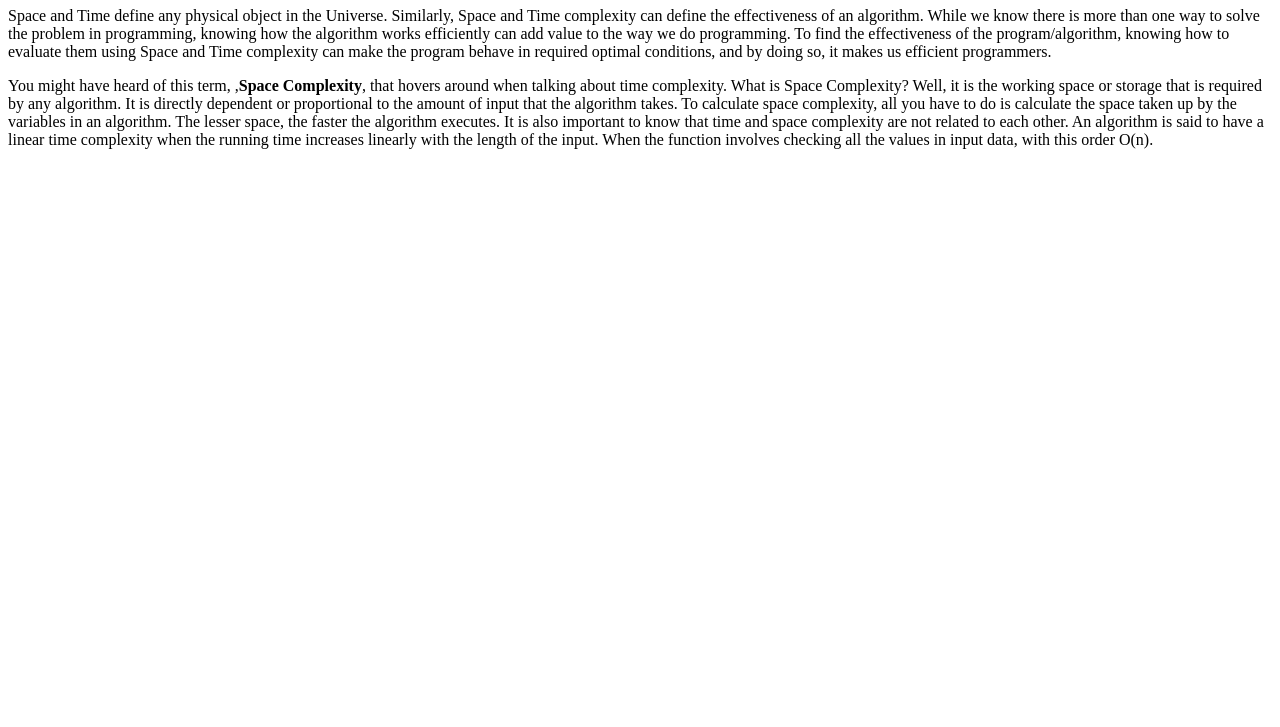
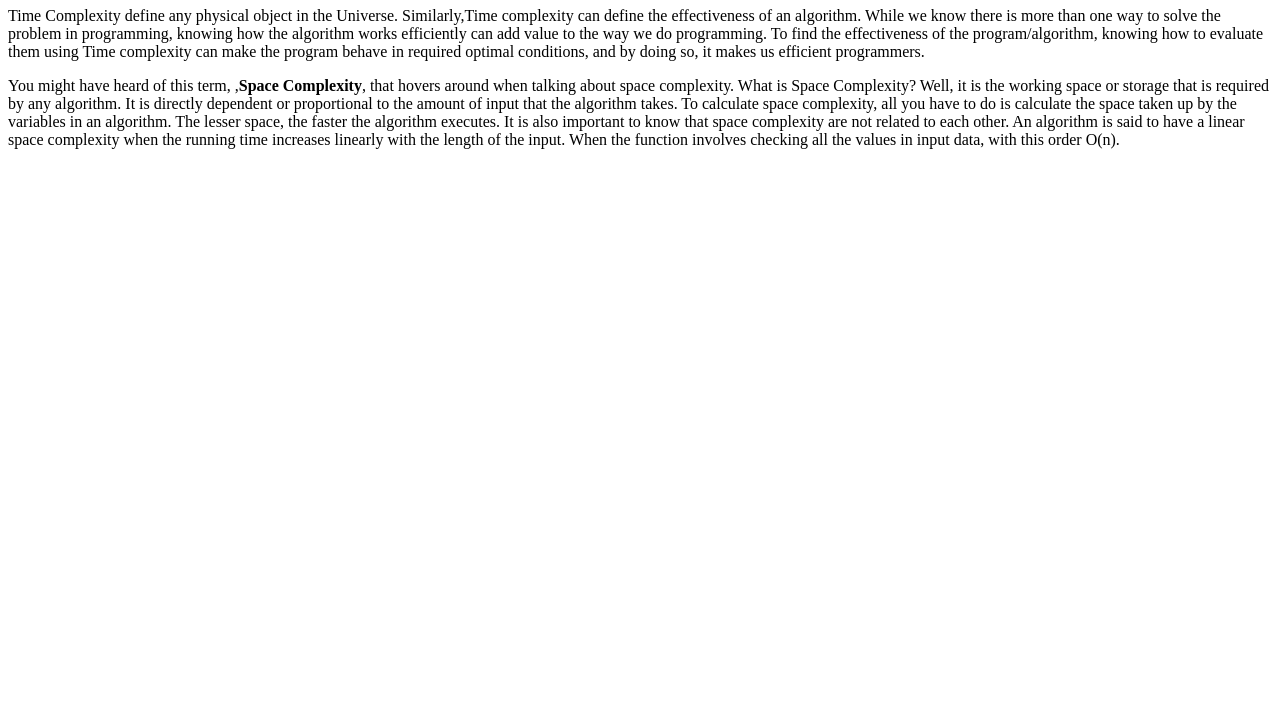
Before and after one commit to acciojob/time-and-space-complexity-Mahi-Shrma, a website: page main.html in a window 1280 px wide. Shown: the part 73-800 px from the top of the page. Drawn offline with Linux system fonts and the light colour scheme.

Commit message:
created a submission

```diff
--- a/main.html
+++ b/main.html
@@ -9,20 +9,18 @@
 <body>
 	<!-- the entire body must be written by student -->
 	<h1>Time and Space Complexity</h1>
-	<p>Space and Time define any physical
-		object in the Universe. Similarly, Space and Time
-		complexity can define the effectiveness of an algorithm.
+	<p>Time Complexity define any physical
+		object in the Universe. Similarly,Time complexity can define the effectiveness of an algorithm.
 		While we know there is more than one way to solve the problem in
 		programming, knowing how the algorithm works efficiently can add
 		value to the way we do programming. To find the effectiveness of the
-		program/algorithm, knowing how to evaluate them using Space and Time
-		complexity can make the program behave in required optimal conditions,
+		program/algorithm, knowing how to evaluate them using Time complexity can make the program behave in required optimal conditions,
 		and by doing so, it makes us efficient programmers.</p>
 	<p>You might have heard of this term, ,<b>Space Complexity</b>,
-		that hovers around when talking about time complexity. What is Space
+		that hovers around when talking about space complexity. What is Space
 		Complexity? Well, it is the working space or storage that is required by
 		any algorithm. It is directly dependent or proportional to the amount of input that the algorithm takes. To calculate space complexity, all you have to do is calculate the space taken up by the variables in an algorithm. The lesser space, the faster the algorithm executes. It is also important to know
-		that time and space complexity are not related to each other. An algorithm is said to have a linear time complexity when the running time increases linearly with the length of the input. When the function involves checking all the values in input data, with this order O(n). </p>
+		that space complexity are not related to each other. An algorithm is said to have a linear space complexity when the running time increases linearly with the length of the input. When the function involves checking all the values in input data, with this order O(n). </p>
     <script type="text/javascript" src="./script.js">
 </script>
 
```
